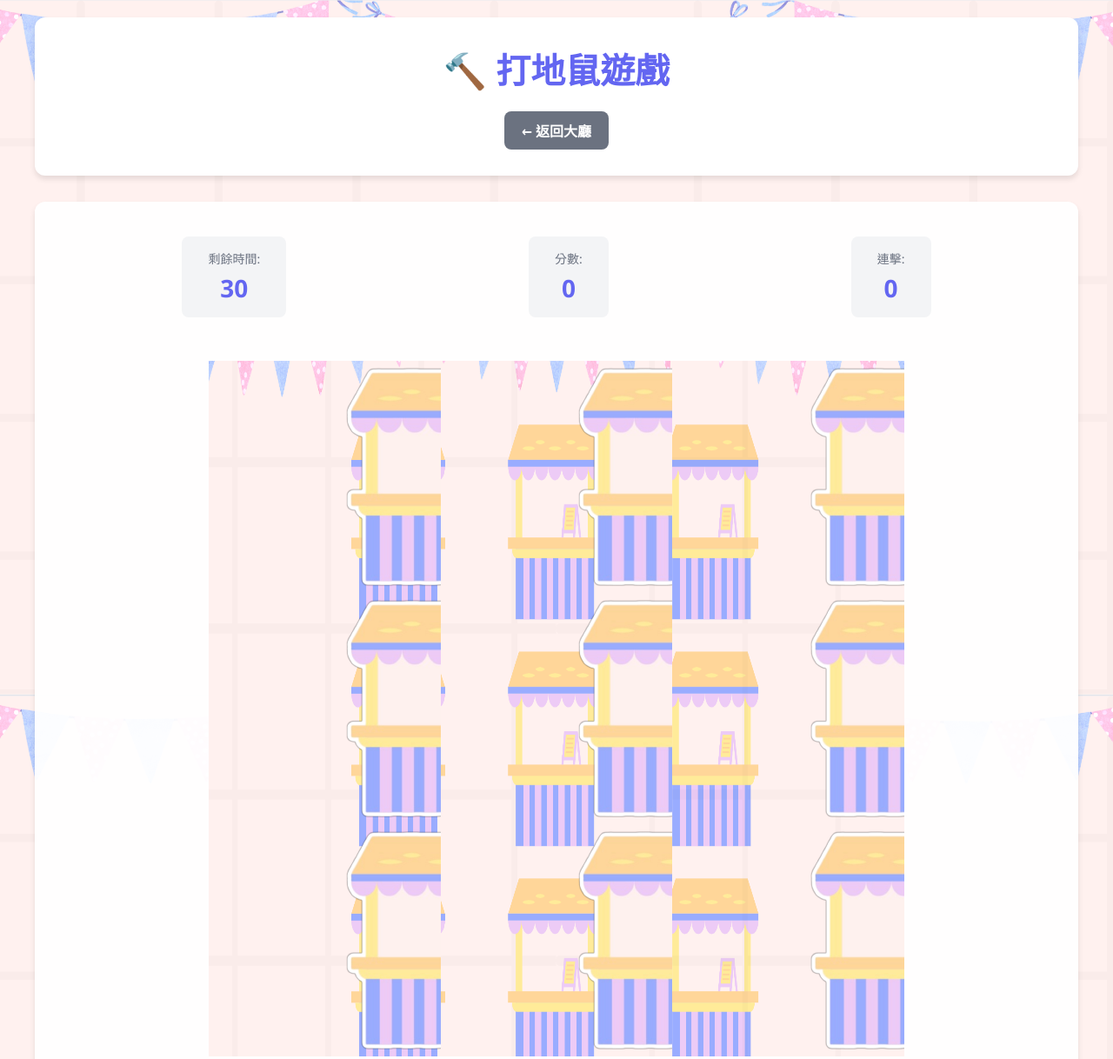
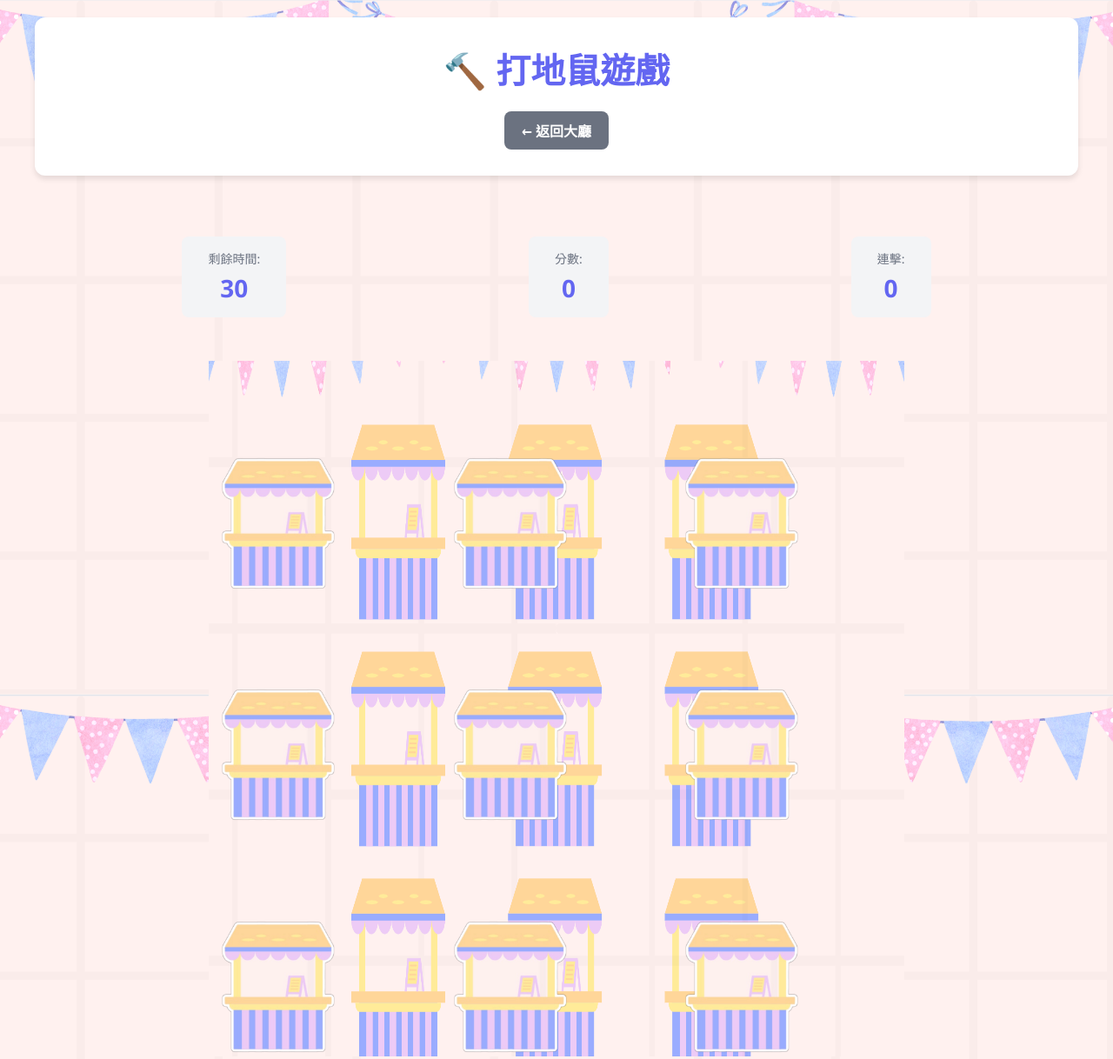
Before and after one commit to FluffyFridgee/kids-learn-swift, a website: page games/whack-a-mole.html in a window 1280 px wide. Shown: the top 1218 px of the page at 87% size. Drawn offline with Linux system fonts and the light colour scheme.

Commit message:
修正打地鼠遊戲：1)洞口和蘋果對齊到左邊 2)遊戲容器完全透明 3)蘋果從底部(y<0)隱藏升起，只顯示y0的部分

```diff
--- a/css/game.css
+++ b/css/game.css
@@ -1,8 +1,8 @@
 .game-container {
-    background: rgba(255, 255, 255, 0.95);
+    background: transparent;
     padding: 40px;
     border-radius: 12px;
-    box-shadow: 0 4px 6px rgba(0, 0, 0, 0.1);
+    box-shadow: none;
 }
 
 /* 打地鼠遊戲的網頁背景 */
@@ -16,8 +16,10 @@ body.whack-a-mole-page {
 
 .hole-img {
     position: absolute;
-    width: 100%;
-    height: 100%;
+    width: 60%;
+    height: 60%;
+    left: 0;
+    bottom: 0;
     object-fit: contain;
     z-index: 1;
     pointer-events: none;
@@ -226,6 +228,9 @@ body.whack-a-mole-page {
     height: 33.33%;
     cursor: pointer;
     overflow: hidden;
+    display: flex;
+    align-items: flex-end;
+    justify-content: flex-start;
 }
 
 .mole-hole[data-index="0"] { left: 0%; top: 0%; }
@@ -240,9 +245,8 @@ body.whack-a-mole-page {
 
 .mole {
     position: absolute;
-    bottom: -80%;
-    left: 50%;
-    transform: translateX(-50%);
+    bottom: -100%;
+    left: 0;
     width: 50%;
     height: 50%;
     background: transparent;
@@ -250,6 +254,7 @@ body.whack-a-mole-page {
     align-items: flex-end;
     justify-content: center;
     transition: bottom 0.4s ease-out;
+    z-index: 0;
 }
 
 .apple-img {
@@ -259,17 +264,13 @@ body.whack-a-mole-page {
     pointer-events: none;
 }
 
-.mole {
-    z-index: 0;
-}
-
 .mole-hole.active .mole {
-    bottom: 30%;
+    bottom: 10%;
 }
 
 .mole-hole.hit .mole {
     opacity: 0.5;
-    transform: translateX(-50%) scale(0.8);
+    transform: scale(0.8);
 }
 
 .mole.green .apple-img {
@@ -281,9 +282,9 @@ body.whack-a-mole-page {
 }
 
 @keyframes shake {
-    0%, 100% { transform: translateX(-50%) rotate(0deg); }
-    25% { transform: translateX(-50%) rotate(-5deg); }
-    75% { transform: translateX(-50%) rotate(5deg); }
+    0%, 100% { transform: rotate(0deg); }
+    25% { transform: rotate(-5deg); }
+    75% { transform: rotate(5deg); }
 }
 
 .timer {
--- a/public/css/game.css
+++ b/public/css/game.css
@@ -1,8 +1,8 @@
 .game-container {
-    background: rgba(255, 255, 255, 0.95);
+    background: transparent;
     padding: 40px;
     border-radius: 12px;
-    box-shadow: 0 4px 6px rgba(0, 0, 0, 0.1);
+    box-shadow: none;
 }
 
 /* 打地鼠遊戲的網頁背景 */
@@ -16,8 +16,10 @@ body.whack-a-mole-page {
 
 .hole-img {
     position: absolute;
-    width: 100%;
-    height: 100%;
+    width: 60%;
+    height: 60%;
+    left: 0;
+    bottom: 0;
     object-fit: contain;
     z-index: 1;
     pointer-events: none;
@@ -226,6 +228,9 @@ body.whack-a-mole-page {
     height: 33.33%;
     cursor: pointer;
     overflow: hidden;
+    display: flex;
+    align-items: flex-end;
+    justify-content: flex-start;
 }
 
 .mole-hole[data-index="0"] { left: 0%; top: 0%; }
@@ -240,9 +245,8 @@ body.whack-a-mole-page {
 
 .mole {
     position: absolute;
-    bottom: -80%;
-    left: 50%;
-    transform: translateX(-50%);
+    bottom: -100%;
+    left: 0;
     width: 50%;
     height: 50%;
     background: transparent;
@@ -250,6 +254,7 @@ body.whack-a-mole-page {
     align-items: flex-end;
     justify-content: center;
     transition: bottom 0.4s ease-out;
+    z-index: 0;
 }
 
 .apple-img {
@@ -259,17 +264,13 @@ body.whack-a-mole-page {
     pointer-events: none;
 }
 
-.mole {
-    z-index: 0;
-}
-
 .mole-hole.active .mole {
-    bottom: 30%;
+    bottom: 10%;
 }
 
 .mole-hole.hit .mole {
     opacity: 0.5;
-    transform: translateX(-50%) scale(0.8);
+    transform: scale(0.8);
 }
 
 .mole.green .apple-img {
@@ -281,9 +282,9 @@ body.whack-a-mole-page {
 }
 
 @keyframes shake {
-    0%, 100% { transform: translateX(-50%) rotate(0deg); }
-    25% { transform: translateX(-50%) rotate(-5deg); }
-    75% { transform: translateX(-50%) rotate(5deg); }
+    0%, 100% { transform: rotate(0deg); }
+    25% { transform: rotate(-5deg); }
+    75% { transform: rotate(5deg); }
 }
 
 .timer {
```
